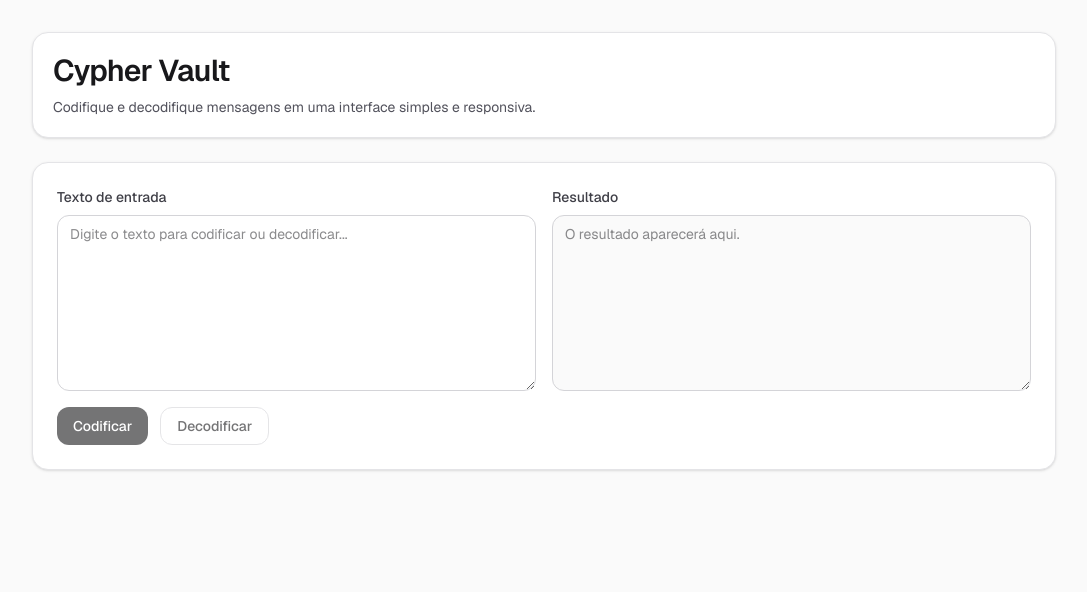
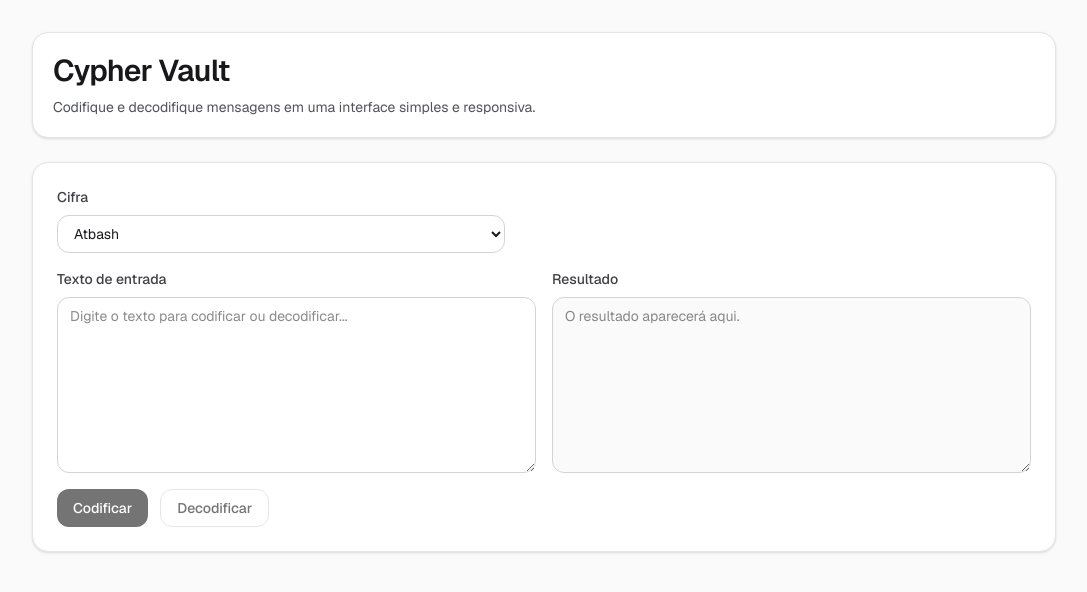
Before and after one commit to SoGabiMano/Cypher-Vault, a Next.js app: page / in a window 1280 px wide. Shown: the top 592 px of the page, without its empty margins (96-1183 px from the left). Built offline with nearby package versions, Linux system fonts and the light colour scheme.

Commit message:
seletor de cifras

```diff
--- /dev/null
+++ b/components/CipherSelector.tsx
@@ -0,0 +1,46 @@
+"use client";
+
+import type { CipherMetadata } from "@/types/cipher";
+import type { ChangeEvent } from "react";
+
+type CipherSelectorProps = {
+  ciphers: readonly CipherMetadata[];
+  value: string;
+  onChange: (id: string) => void;
+  disabled?: boolean;
+};
+
+export function CipherSelector({
+  ciphers,
+  value,
+  onChange,
+  disabled = false,
+}: CipherSelectorProps) {
+  const handleChange = (event: ChangeEvent<HTMLSelectElement>) => {
+    onChange(event.target.value);
+  };
+
+  return (
+    <div className="flex flex-col gap-2">
+      <label
+        htmlFor="cipher-selector"
+        className="text-sm font-medium text-zinc-700 dark:text-zinc-300"
+      >
+        Cifra
+      </label>
+      <select
+        id="cipher-selector"
+        value={value}
+        onChange={handleChange}
+        disabled={disabled}
+        className="w-full rounded-xl border border-zinc-300 bg-white px-3 py-2 text-sm outline-none transition focus-visible:ring-2 focus-visible:ring-zinc-400 disabled:cursor-not-allowed disabled:opacity-60 dark:border-zinc-700 dark:bg-zinc-950 dark:focus-visible:ring-zinc-500 sm:max-w-md"
+      >
+        {ciphers.map((cipher) => (
+          <option key={cipher.id} value={cipher.id}>
+            {cipher.name}
+          </option>
+        ))}
+      </select>
+    </div>
+  );
+}
--- a/components/CipherWorkspace.tsx
+++ b/components/CipherWorkspace.tsx
@@ -1,6 +1,10 @@
 "use client";
 
+import { CipherSelector } from "@/components/CipherSelector";
+import { getAllCiphers } from "@/lib/ciphers";
 import { useState, type ChangeEvent } from "react";
+
+const ciphers = getAllCiphers();
 
 function mockEncode(value: string) {
   return value.toUpperCase();
@@ -11,10 +15,20 @@ function mockDecode(value: string) {
 }
 
 export function CipherWorkspace() {
+  const [selectedCipherId, setSelectedCipherId] = useState(
+    () => ciphers[0]?.id ?? "",
+  );
+  const [cipherParams, setCipherParams] = useState<Record<string, unknown>>({});
   const [inputText, setInputText] = useState("");
   const [outputText, setOutputText] = useState("");
 
   const isActionDisabled = inputText.trim().length === 0;
+  const isSelectorDisabled = ciphers.length === 0;
+
+  const handleCipherChange = (nextId: string) => {
+    setSelectedCipherId(nextId);
+    setCipherParams({});
+  };
 
   const handleEncode = () => {
     setOutputText(mockEncode(inputText));
@@ -34,6 +48,20 @@ export function CipherWorkspace() {
 
   return (
     <section className="rounded-2xl border border-zinc-200 bg-white p-4 shadow-sm dark:border-zinc-800 dark:bg-zinc-900 sm:p-6">
+      <div className="mb-4 flex flex-col gap-4">
+        <CipherSelector
+          ciphers={ciphers}
+          value={selectedCipherId}
+          onChange={handleCipherChange}
+          disabled={isSelectorDisabled}
+        />
+        <div
+          data-testid="cipher-params-state"
+          data-params={JSON.stringify(cipherParams)}
+          hidden
+        />
+      </div>
+
       <div className="grid grid-cols-1 gap-4 lg:grid-cols-2">
         <div className="flex flex-col gap-2">
           <label
```
Also changed, not shown: 2 other files (tests, documents, lock files or other folders).
